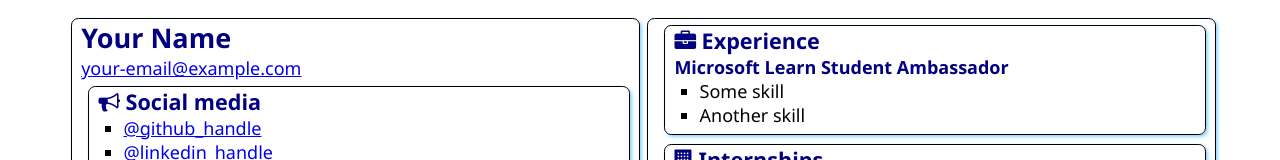
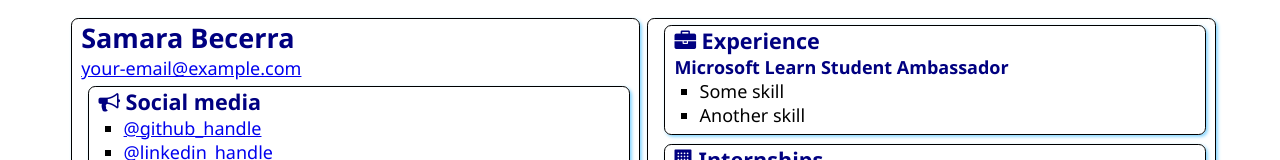
Before and after one commit to SamaraBR66/SATechnicalOnboarding, a plain HTML site: page src/index.html in a window 1280 px wide. Shown: the top 160 px of the page. Drawn offline with Linux system fonts and the light colour scheme.

Commit message:
Added My Name
commit

```diff
--- a/src/index.html
+++ b/src/index.html
@@ -12,7 +12,7 @@
 <body>
     <main>
         <article class="box">
-            <h1>Your Name</h1>
+            <h1>Samara Becerra</h1>
             <div><a href="mailto:your.email@example.com">your-email@example.com</a></div>
 
             <section class="box">
```
